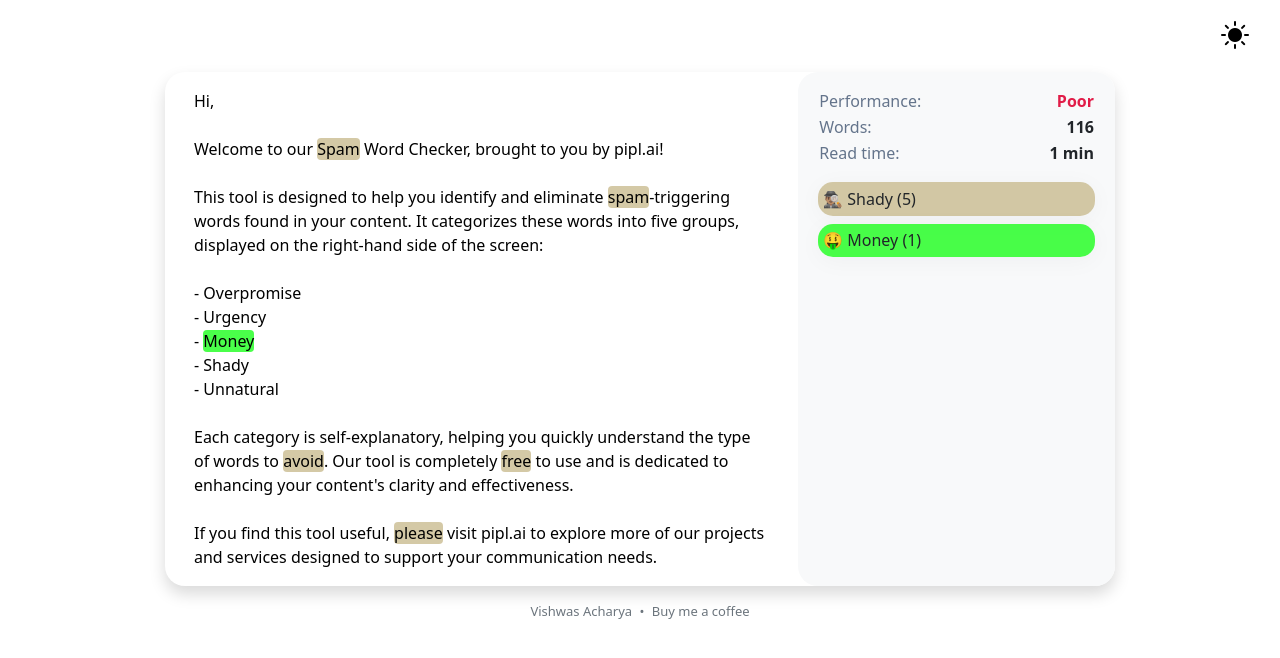
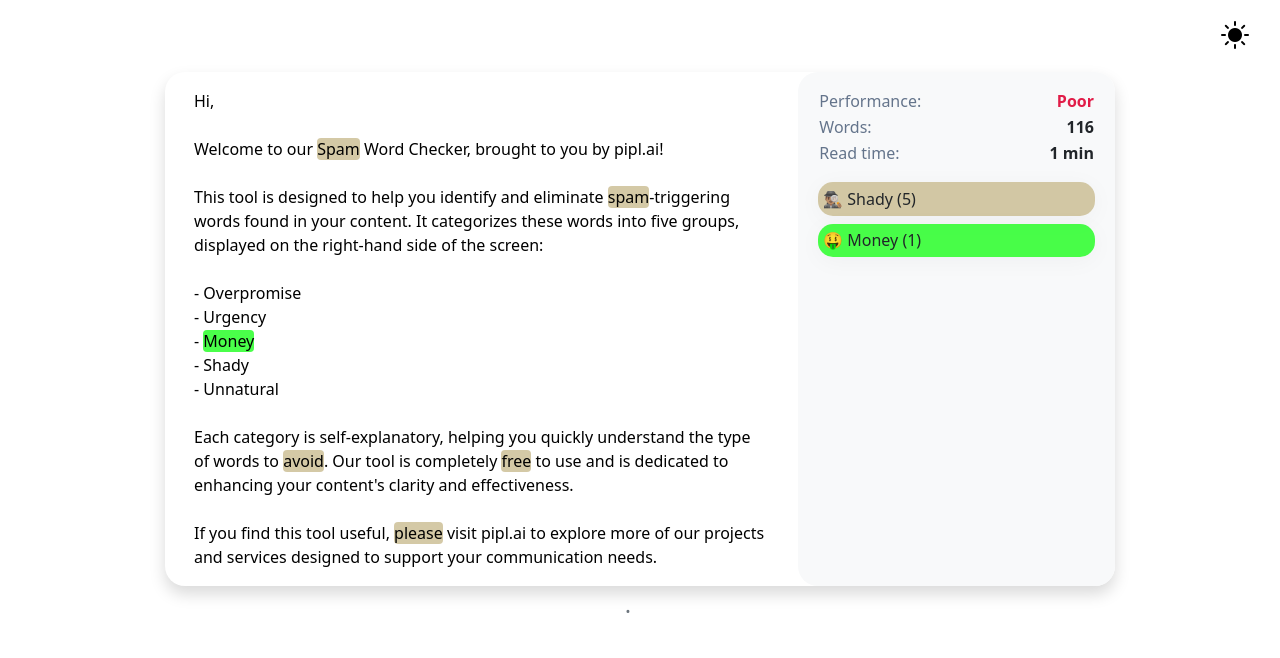
Before and after one commit to piplai/email-spam-checker2, a plain HTML site: page index.html in a window 1280 px wide. Drawn offline with nearby package versions, Linux system fonts and the light colour scheme.

Commit message:
Update index.html

```diff
--- a/index.html
+++ b/index.html
@@ -2,7 +2,7 @@
 <html lang="en-us">
 
 <head>
-  <link rel="canonical" href="https://vishwasracharya/spam-checker" />
+  <link rel="canonical" href="https://pipl.ai/cold-email-spam-checker" />
   <meta http-equiv="Content-Type" content="text/html; charset=UTF-8" />
   <meta name="viewport" content="width=device-width, initial-scale=1" />
   <meta name="theme-color" content="#fff" />
@@ -12,21 +12,21 @@
   <meta property="og:site_name" content="Spam Checker" />
   <meta property="og:title" content="Spam Checker" />
   <meta property="og:type" content="WebApplication" />
-  <meta property="og:url" content="https://vishwasracharya/spam-checker" />
+  <meta property="og:url" content="https://pipl.ai/cold-email-spam-checker" />
   <meta property="og:description" content="Generate free emails on one click." />
 
   <meta name="twitter:card" content="summary_large_image" />
-  <meta name="twitter:site" content="@vishwasracharya" />
-  <meta name="twitter:creator" content="@vishwasracharya" />
-  <meta name="twitter:title" content="Spam Checker | Vishwas Acharya" />
+  <meta name="twitter:site" content="@thatoutboundguy" />
+  <meta name="twitter:creator" content="@thatoutboundguy" />
+  <meta name="twitter:title" content="Spam Checker | pipl.ai" />
   <meta name="twitter:description" content="Generate free emails on one click." />
   <meta name="twitter:image" content="images/og.png" />
 
-  <meta name="title" content="Spam Checker | Vishwas Acharya" />
+  <meta name="title" content="Spam Checker | pipl.ai" />
   <meta name="description" content="Generate free emails on one click." />
 
-  <meta name="email" content="vishwasracharya@gmail.com" />
-  <title>Spam Checker | Vishwas Acharya</title>
+  <meta name="email" content="support@pipl.ai" />
+  <title>Spam Checker | pipl.ai</title>
   <link rel="stylesheet" href="css/bootstrap.css" />
   <link rel="stylesheet" href="css/style.css" />
   <link rel="shortcut icon" href="favicon.ico" type="image/x-icon" />
@@ -48,15 +48,15 @@
           <aside class="col-md-4 bg-light rounded-20">
             <div id="spam-checker--aside"></div>
           </aside>
-        </div>
+        </div
       </div>
     </div>
     <div class="row mt-2">
       <div class="d-flex align-items-center justify-content-center">
         <p class="my-2 text-muted" style="font-size: small">
-          <a class="my-2 text-muted text-decoration-none" style="font-size: small" href="https://vishwasracharya.herokuapp.com" target="_blank">Vishwas Acharya</a>
+          <a class="my-2 text-muted text-decoration-none" style="font-size: small" href="https://vishwasracharya.herokuapp.com" target="_blank"></a>
           <span class="text-muted mx-1">&#8226;</span>
-          <a class="my-2 text-muted text-decoration-none" style="font-size: small" href="https://www.buymeacoffee.com/vishwasacharya" target="_blank">Buy me a coffee</a>
+          <a class="my-2 text-muted text-decoration-none" style="font-size: small" href="https://www.buymeacoffee.com/vishwasacharya" target="_blank"></a>
         </p>
       </div>
     </div>
```
